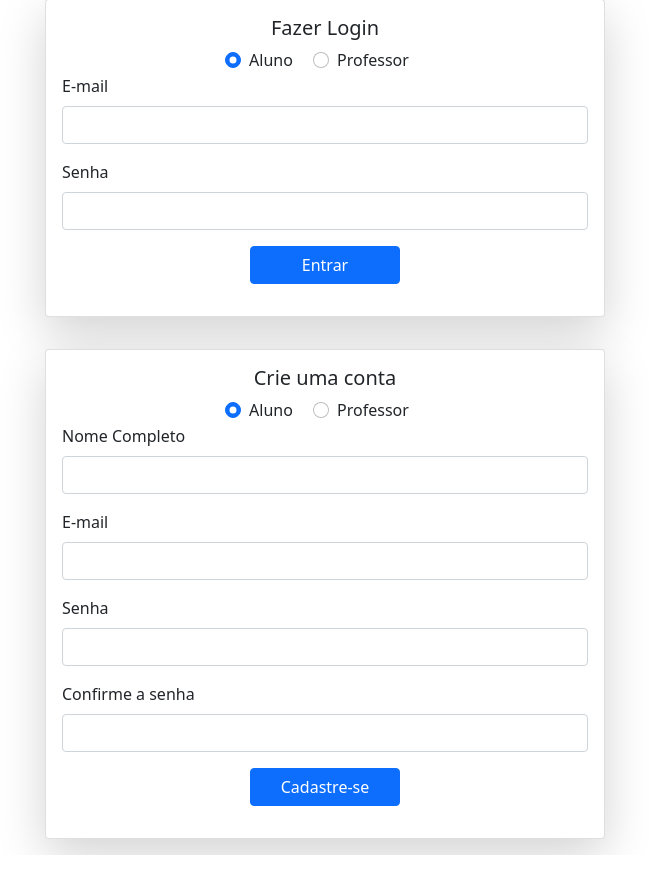
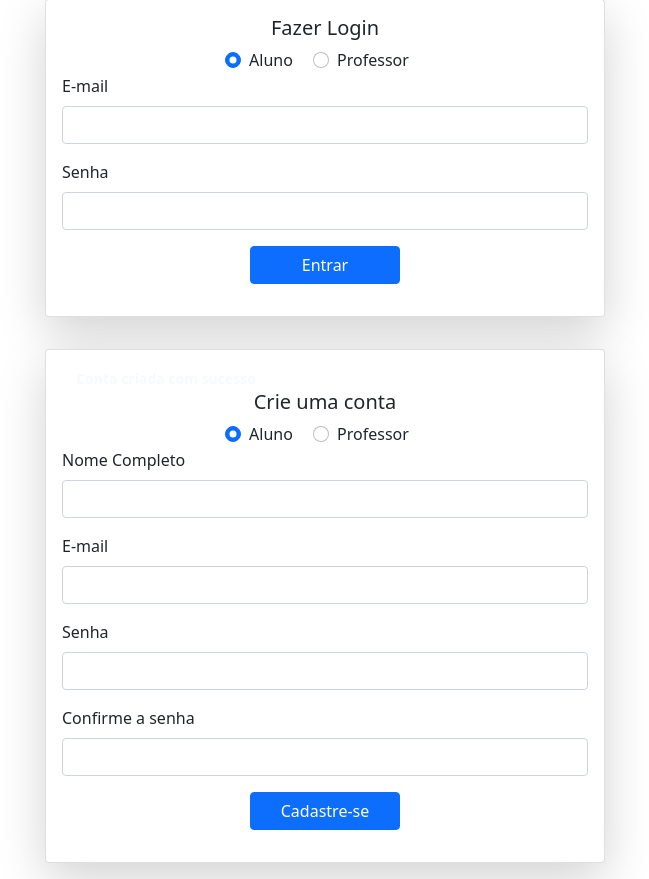
Before and after one commit to GiovaneCaonDeLima/agoraifms, a PHP site: the page made by FormLogin.php in a window 1280 px wide. Shown: the part 101-980 px from the top of the page, without its empty margins (41-690 px from the left). Before the commit the page ends 956 px from the top, so only its background shows below. Run offline with PHP 8.4, Linux system fonts and the light colour scheme.

Commit message:
feedback cadastro

```diff
--- a/FormLogin.php
+++ b/FormLogin.php
@@ -10,13 +10,12 @@
         <div class="card shadow-lg" style="width: 35rem;">
             <div class="card-body">
 
-            <?php
+                <?php
                 // Se retornou com erroLogin na sessão é porque o login falhou
                 if (isset($_SESSION["erroLogin"])) :
                 ?>
 
-                    <div class="bg-danger text-light border-rounded rounded-pill text-center"
-                    style="width: 13rem;">
+                    <div class="bg-danger text-light border-rounded rounded-pill text-center" style="width: 13rem;">
                         <small class="fw-bold"><?= $_SESSION["erroLogin"]; ?></small>
                     </div>
 
@@ -74,6 +73,29 @@
         <!-- Cartão -->
         <div class="card shadow-lg" style="width: 35rem;">
             <div class="card-body">
+
+                <?php
+
+                if ($_GET["msg"] == "Conta criada com sucesso") :
+                ?>
+
+                    <div class="bg-sucess text-light border-rounded rounded-pill text-center" style="width: 13rem;">
+                        <small class="fw-bold"><?= $_GET["msg"]; ?></small>
+                    </div>
+
+                <?php endif ?>
+
+                <?php
+
+                if ($_GET["msg"] == "Falha ao criar a conta") :
+                ?>
+
+                    <div class="bg-danger text-light border-rounded rounded-pill text-center" style="width: 13rem;">
+                        <small class="fw-bold"><?= $_GET["msg"]; ?></small>
+                    </div>
+
+                <?php endif ?>
+
                 <h5 class="card-title text-center">Crie uma conta</h5>
 
                 <!-- Formulário Cadastre-se  -->
```
Also changed, not shown: salvarUsuario.php (+9 -4 lines).
